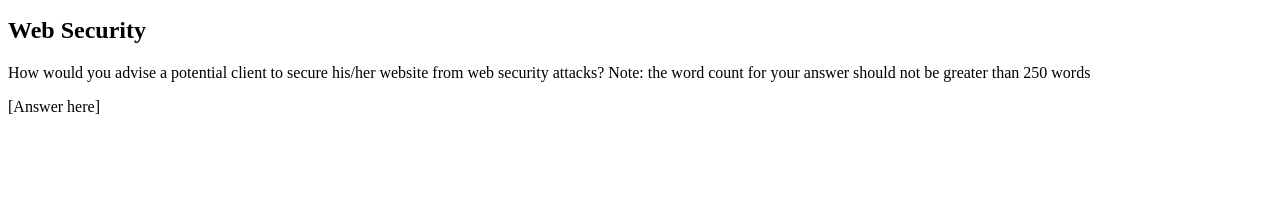
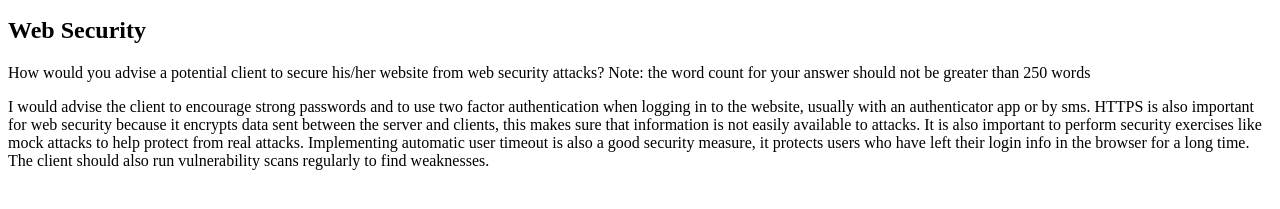
Before and after one commit to Noroff-FEU-Assignments/cross-course-project-Lundkarn00, a plain HTML site: page index.html in a window 1280 px wide. Shown: the part 101-310 px from the top of the page. Drawn offline with Linux system fonts and the light colour scheme.

Commit message:
added the answer

```diff
--- a/index.html
+++ b/index.html
@@ -8,6 +8,6 @@
     <p>Welcome to my first website.</p>
     <h2>Web Security</h2>
     <p id="web-security-question">How would you advise a potential client to secure his/her website from web security attacks? Note: the word count for your answer should not be greater than 250 words</p>
-    <p id="web-security-answer">[Answer here]</p>
+    <p id="web-security-answer">I would advise the client to encourage strong passwords and to use two factor authentication when logging in to the website, usually with an authenticator app or by sms. HTTPS is also important for web security because it encrypts data sent between the server and clients, this makes sure that information is not easily available to attacks. It is also important to perform security exercises like mock attacks to help protect from real attacks. Implementing automatic user timeout is also a good security measure, it protects users who have left their login info in the browser for a long time. The client should also run vulnerability scans regularly to find weaknesses.</p>
   </body>
 </html>
```
